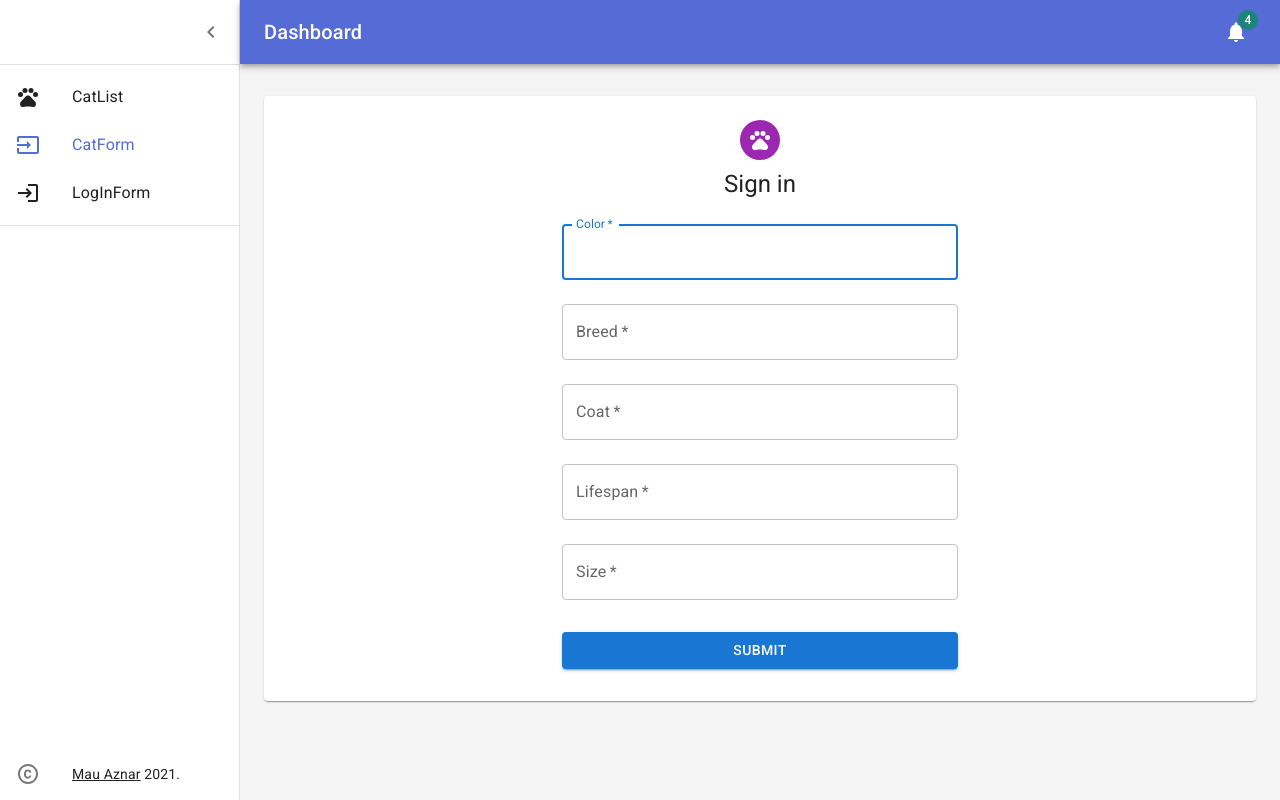
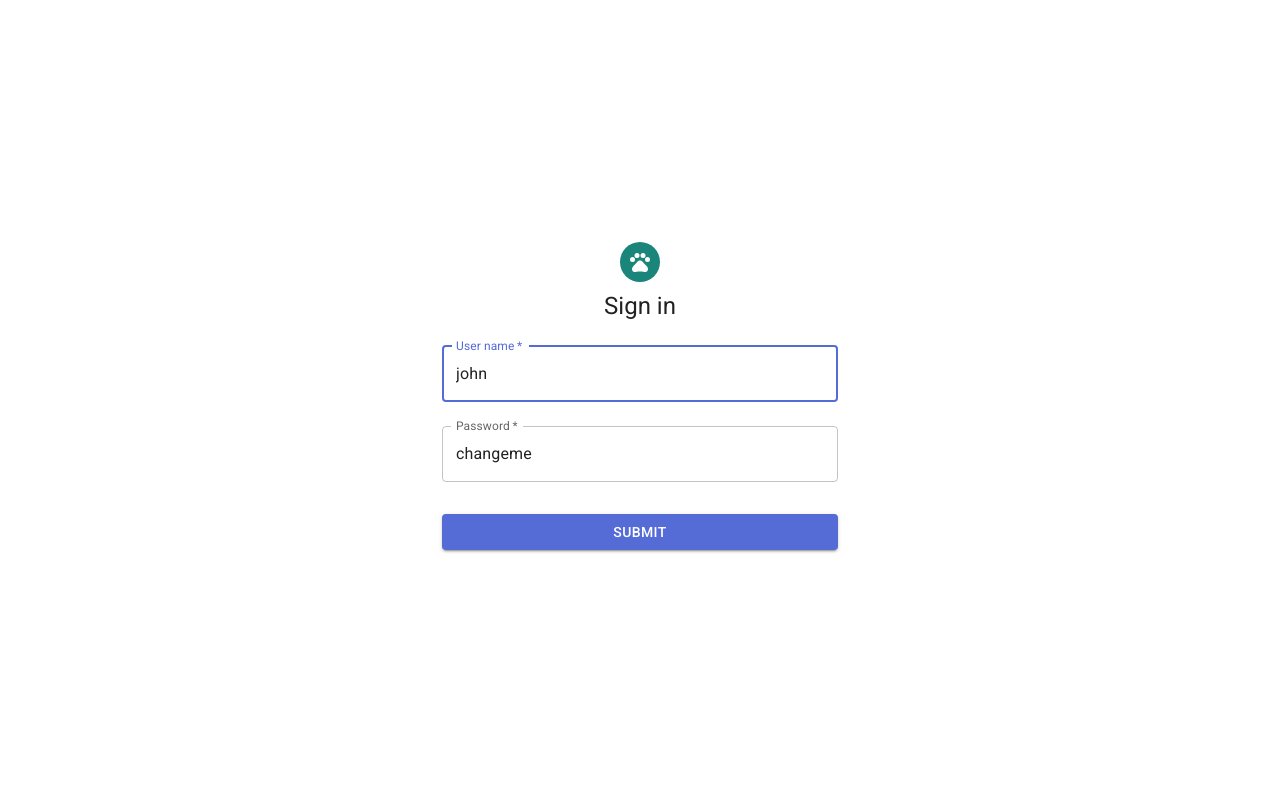
Before and after one commit to mauricioaznar/react-s-todo, a React (Create React App) app: page /catForm in a window 1280 px wide. Built offline with nearby package versions, Linux system fonts and the light colour scheme.

Commit message:
dashboard merge

```diff
--- /dev/null
+++ b/src/Main.tsx
@@ -0,0 +1,17 @@
+import React from 'react';
+import App from "./App";
+import LogInForm from "./templates/auth/LoginForm";
+
+const Main = () => {
+    const isAuthorized = false
+
+    return (
+        <>
+            {
+                isAuthorized ? <App/> : <LogInForm/>
+            }
+        </>
+    );
+};
+
+export default Main;
--- a/src/index.tsx
+++ b/src/index.tsx
@@ -1,15 +1,11 @@
 import * as React from 'react';
 import ReactDOM from 'react-dom';
 import CssBaseline from '@mui/material/CssBaseline';
-import { ThemeProvider } from '@mui/material/styles';
-import { BrowserRouter as Router } from 'react-router-dom';
-import App from './App';
+import {ThemeProvider} from '@mui/material/styles';
+import {BrowserRouter as Router} from 'react-router-dom';
 import theme from './theme';
-import {
-    ApolloClient,
-    InMemoryCache,
-    ApolloProvider,
-} from "@apollo/client";
+import {ApolloClient, ApolloProvider, InMemoryCache,} from "@apollo/client";
+import Main from "./Main";
 
 const apiUrl = process.env.NODE_ENV === 'development' ? 'http://localhost:3005' : 'https://s-todo-server.mauaznar.com'
 
@@ -36,7 +32,7 @@ ReactDOM.render(
         <ThemeProvider theme={theme}>
             <Router>
                 <CssBaseline />
-                <App />
+                <Main />
             </Router>
         </ThemeProvider>
     </ApolloProvider>,
--- a/src/templates/auth/LoginForm.tsx
+++ b/src/templates/auth/LoginForm.tsx
@@ -8,9 +8,11 @@ import Box from '@mui/material/Box';
 import PetsIcon from '@mui/icons-material/Pets';
 import Typography from '@mui/material/Typography';
 import Container from '@mui/material/Container';
-import {createTheme, ThemeProvider} from '@mui/material/styles';
+import {createTheme} from '@mui/material/styles';
 import {useLoginMutation} from "../../schema";
 import {useHistory} from "react-router-dom";
+import {Grid, Snackbar} from "@mui/material";
+import {ApolloError} from "@apollo/client";
 
 
 const theme = createTheme();
@@ -19,9 +21,11 @@ export default function LogInForm() {
 
     const history = useHistory()
     const [isDisabled, setIsDisabled] = useState(false)
+    const [isOpen, setIsOpen] = useState(false)
+    const [message, setMessage] = useState('')
 
-    const [username, setUsername] = useState( 'john')
-    const [password, setPassword] = useState( 'changeme')
+    const [username, setUsername] = useState('john')
+    const [password, setPassword] = useState('changeme')
 
     const [loginMutation] = useLoginMutation()
 
@@ -30,6 +34,7 @@ export default function LogInForm() {
         event.preventDefault();
         setIsDisabled(true)
 
+        try {
             const options = {
                 userInput: {
                     username: username,
@@ -45,20 +50,28 @@ export default function LogInForm() {
                 }
             )
 
-        console.log(res)
+            const accessToken = res.data?.login?.accessToken
+            setIsDisabled(false)
 
-        const errors = !(!res.errors || res.errors.length === 0)
-
-        if (!errors) {
-            const accessToken = res.data?.login?.accessToken
-            console.log(accessToken)
-            setIsDisabled(false)
-            // history.push('/')
+        } catch (e: unknown) {
+            if (e instanceof ApolloError) {
+                setIsOpen(true)
+                setMessage(e.message)
+            }
         }
     };
 
     return (
-        <ThemeProvider theme={theme}>
+        <Grid
+            container
+            spacing={0}
+            direction="row"
+            alignItems="center"
+            justifyContent="center"
+            style={{minHeight: '100vh'}}
+        >
+
+            <Grid item xs>
                 <Container component="main" maxWidth="xs">
                     <CssBaseline/>
                     <Box
@@ -84,7 +97,9 @@ export default function LogInForm() {
                                 name="username"
                                 autoFocus
                                 value={username}
-                            onChange={(e) => { setUsername(e.target.value) }}
+                                onChange={(e) => {
+                                    setUsername(e.target.value)
+                                }}
                             />
                             <TextField
                                 margin="normal"
@@ -94,7 +109,9 @@ export default function LogInForm() {
                                 label="Password"
                                 id="password"
                                 value={password}
-                            onChange={(e) => { setPassword(e.target.value)} }
+                                onChange={(e) => {
+                                    setPassword(e.target.value)
+                                }}
                             />
                             <Button
                                 disabled={isDisabled}
@@ -107,7 +124,19 @@ export default function LogInForm() {
                             </Button>
                         </Box>
                     </Box>
+                    <Snackbar
+                        open={isOpen}
+                        autoHideDuration={6000}
+                        onClose={() => {
+                            setIsDisabled(false)
+                            setIsOpen(false)
+                        }}
+                        message={message}
+                    />
                 </Container>
-        </ThemeProvider>
+            </Grid>
+
+        </Grid>
+
     );
 }
```
Lines whose indentation alone changed are shown as unchanged.
